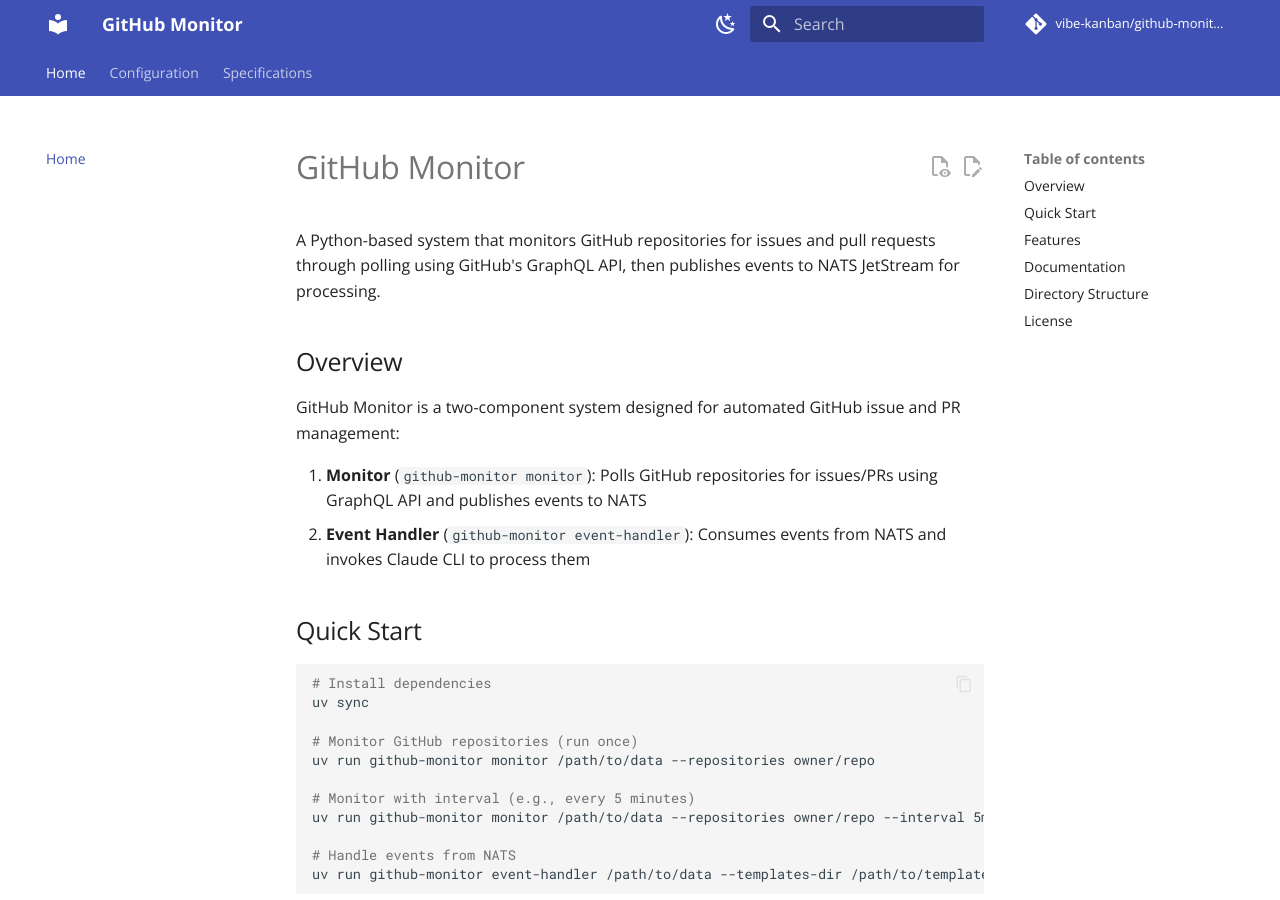
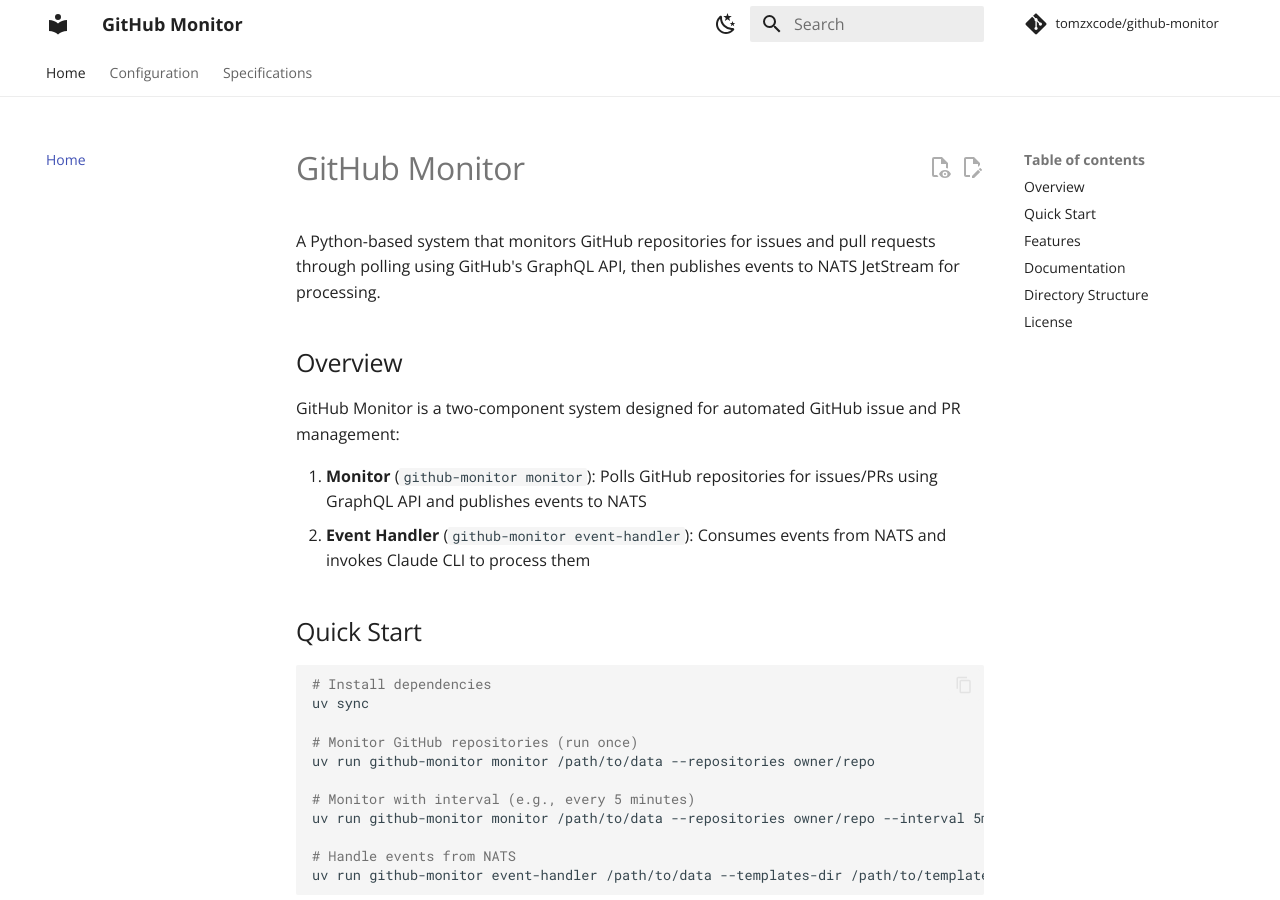
Before and after one commit to TomzxCode/github-monitor, an MkDocs documentation site: the page built from docs/index.md, in a window 1280 px wide and 900 px high. Built offline with MkDocs 1.6.1 and Material for MkDocs 9.7.7, drawn with Linux system fonts in a browser that asks for light colours; comment, search, counter and statistics services are not loaded.

Commit message:
Fix mkdocs

```diff
--- a/mkdocs.yml
+++ b/mkdocs.yml
@@ -1,14 +1,14 @@
 site_name: GitHub Monitor
 site_description: Python-based system for monitoring GitHub issues/PRs and processing events with Claude
-site_author: github-monitor
-repo_url: https://github.com/vibe-kanban/github-monitor
-repo_name: vibe-kanban/github-monitor
+site_url: https://github.com/tomzxcode/entity-manager
+repo_name: tomzxcode/github-monitor
+repo_url: https://github.com/tomzxcode/github-monitor
 edit_uri: edit/main/docs/
 
 extra:
   social:
     - icon: fontawesome/brands/github
-      link: https://github.com/vibe-kanban/github-monitor
+      link: https://github.com/tomzxcode/github-monitor
 
 nav:
   - Home: index.md
@@ -25,38 +25,34 @@
   name: material
   font:
     text: Open Sans
+  features:
+    - navigation.tabs
+    - navigation.sections
+    - navigation.expand
+    - navigation.top
+    - search.highlight
+    - search.share
+    - content.action.edit
+    - content.action.view
+    - content.code.copy
+    - content.code.annotate
   palette:
     # Palette toggle for light mode
     - media: "(prefers-color-scheme: light)"
       scheme: default
-      primary: indigo
-      accent: indigo
+      primary: white
+      accent: green
       toggle:
         icon: material/weather-night
         name: Switch to dark mode
     # Palette toggle for dark mode
     - media: "(prefers-color-scheme: dark)"
       scheme: slate
-      primary: indigo
-      accent: indigo
+      primary: black
+      accent: green
       toggle:
         icon: material/weather-sunny
         name: Switch to light mode
-  features:
-    - navigation.instant
-    - navigation.tracking
-    - navigation.tabs
-    - navigation.sections
-    - navigation.expand
-    - navigation.indexes
-    - navigation.top
-    - search.highlight
-    - search.share
-    - toc.follow
-    - content.action.edit
-    - content.action.view
-    - content.code.copy
-    - content.code.annotate
 
 markdown_extensions:
   - pymdownx.highlight:
--- a/pyproject.toml
+++ b/pyproject.toml
@@ -24,7 +24,7 @@
     "pytest-cov>=7.0.0,<8",
     "pytest-xdist>=3.8.0,<4",
     "mkdocs>=1.6.1",
-    "mkdocs-material>=9.7.1",
+    "mkdocs-material[imaging]>=9.7.1",
     "pymdown-extensions>=10.20",
 ]
 
```
Also changed, not shown: 1 other file.
